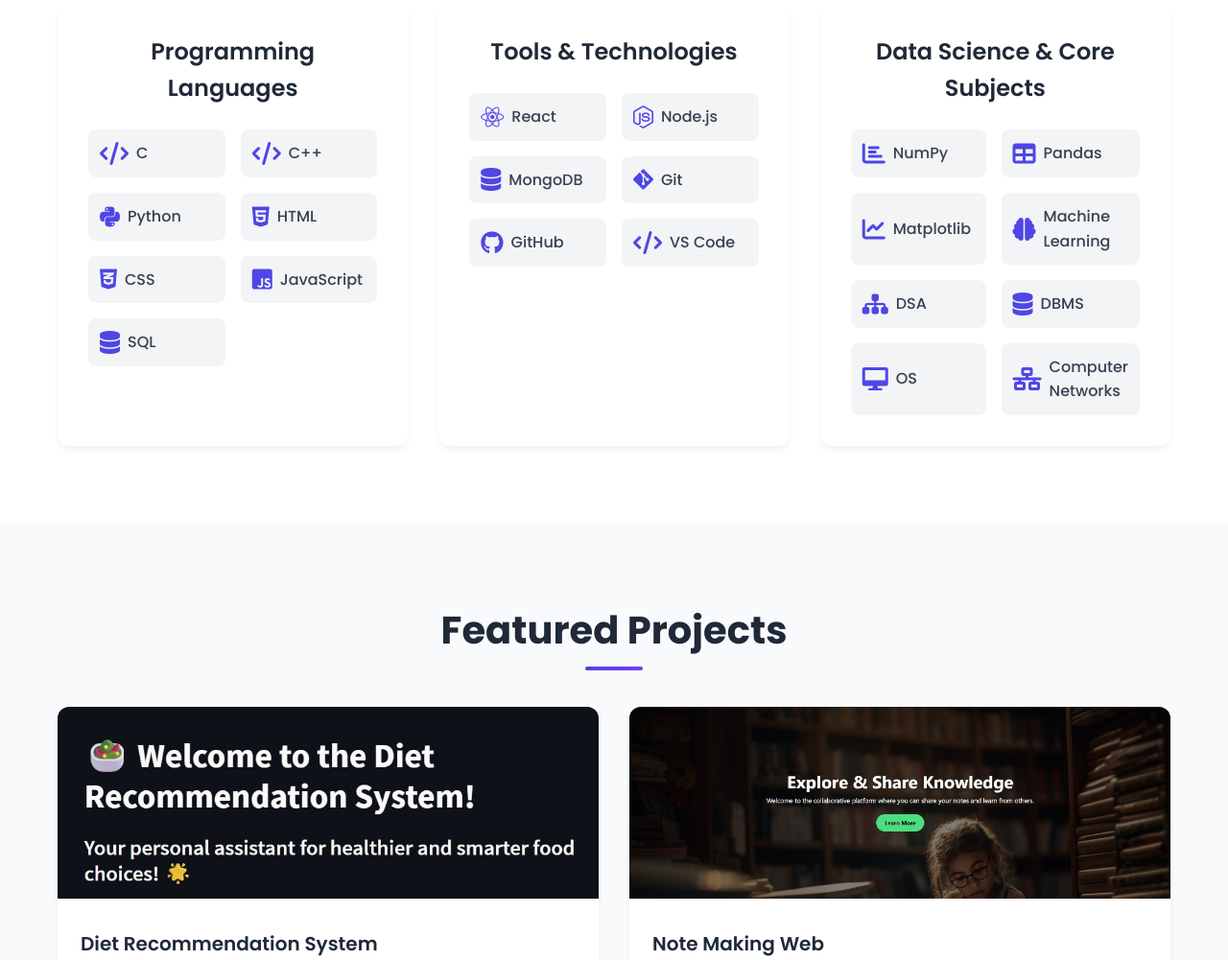
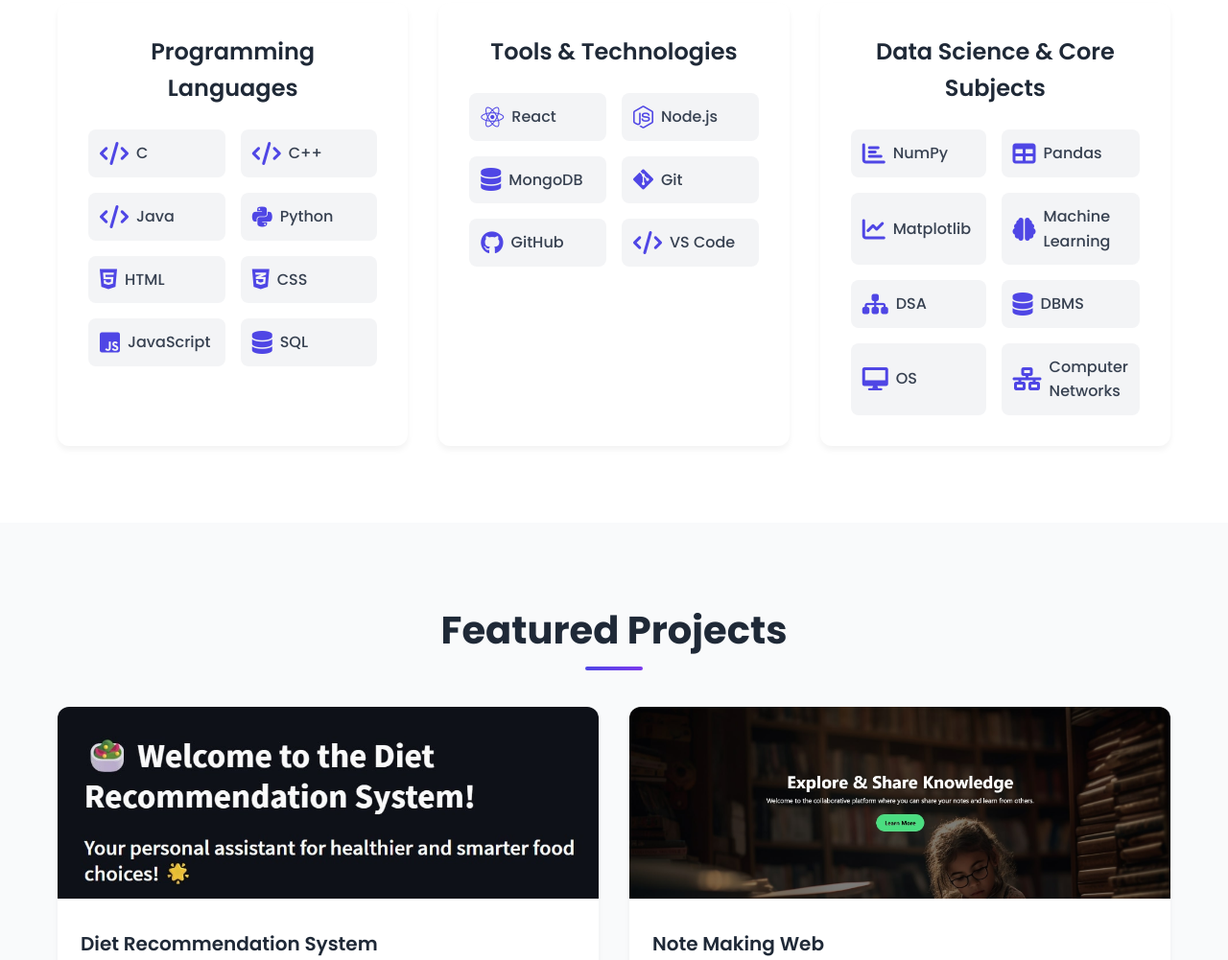
Before and after one commit to Harshikeshpatel2004/Harshikesh_portfolio, a plain HTML site: page index.html in a window 1280 px wide. Shown: the part 1953-2954 px from the top of the page at 96% size. Drawn offline with Linux system fonts and the light colour scheme.

Commit message:
index.html

```diff
--- a/index.html
+++ b/index.html
@@ -122,6 +122,10 @@
                         <div class="skill-item">
                             <i class="fas fa-code"></i>
                             <span>C++</span>
+                        </div>
+                        <div class="skill-item">
+                            <i class="fas fa-code"></i>
+                            <span>Java</span>
                         </div>
                         <div class="skill-item">
                             <i class="fab fa-python"></i>
```
